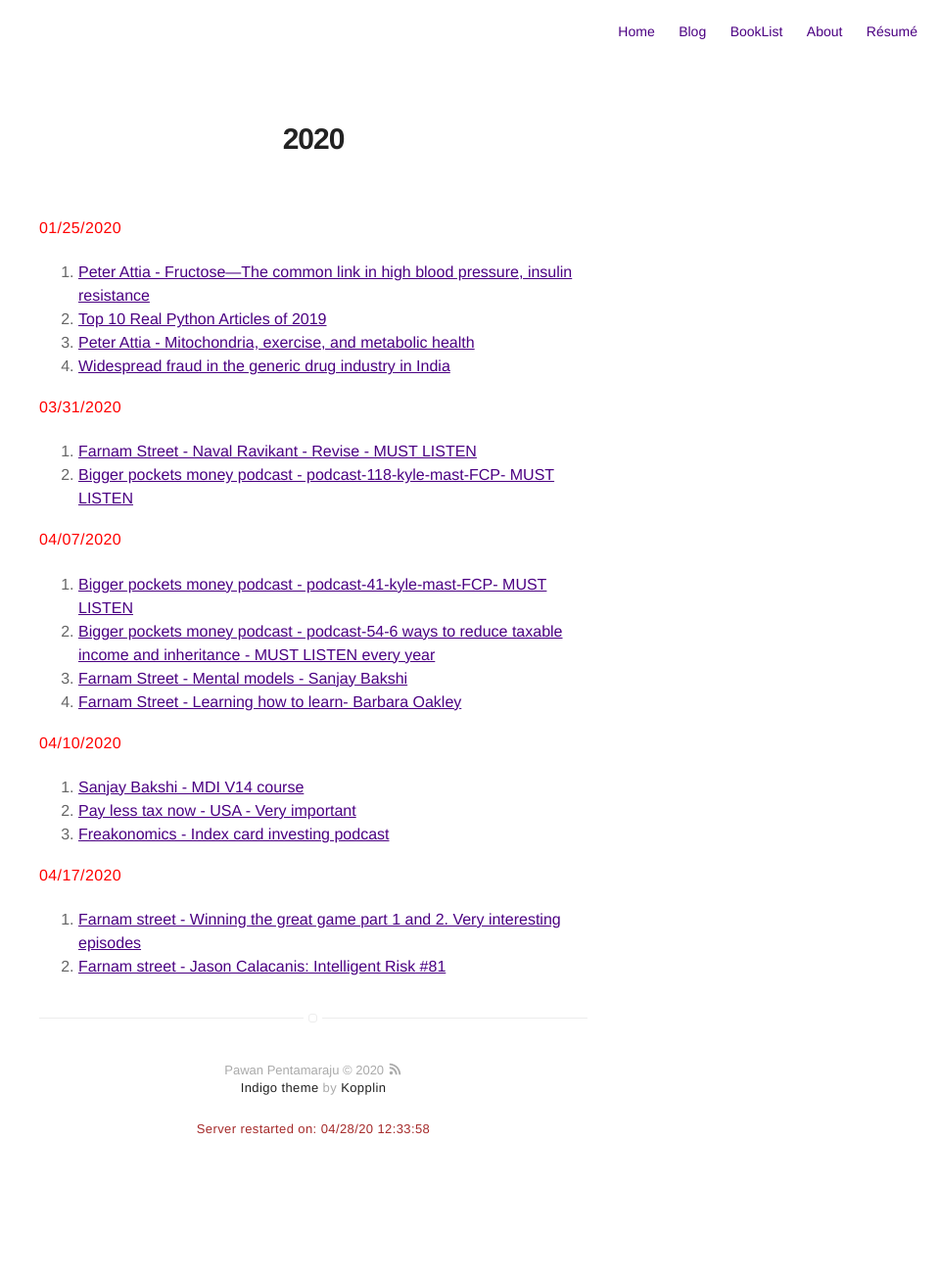
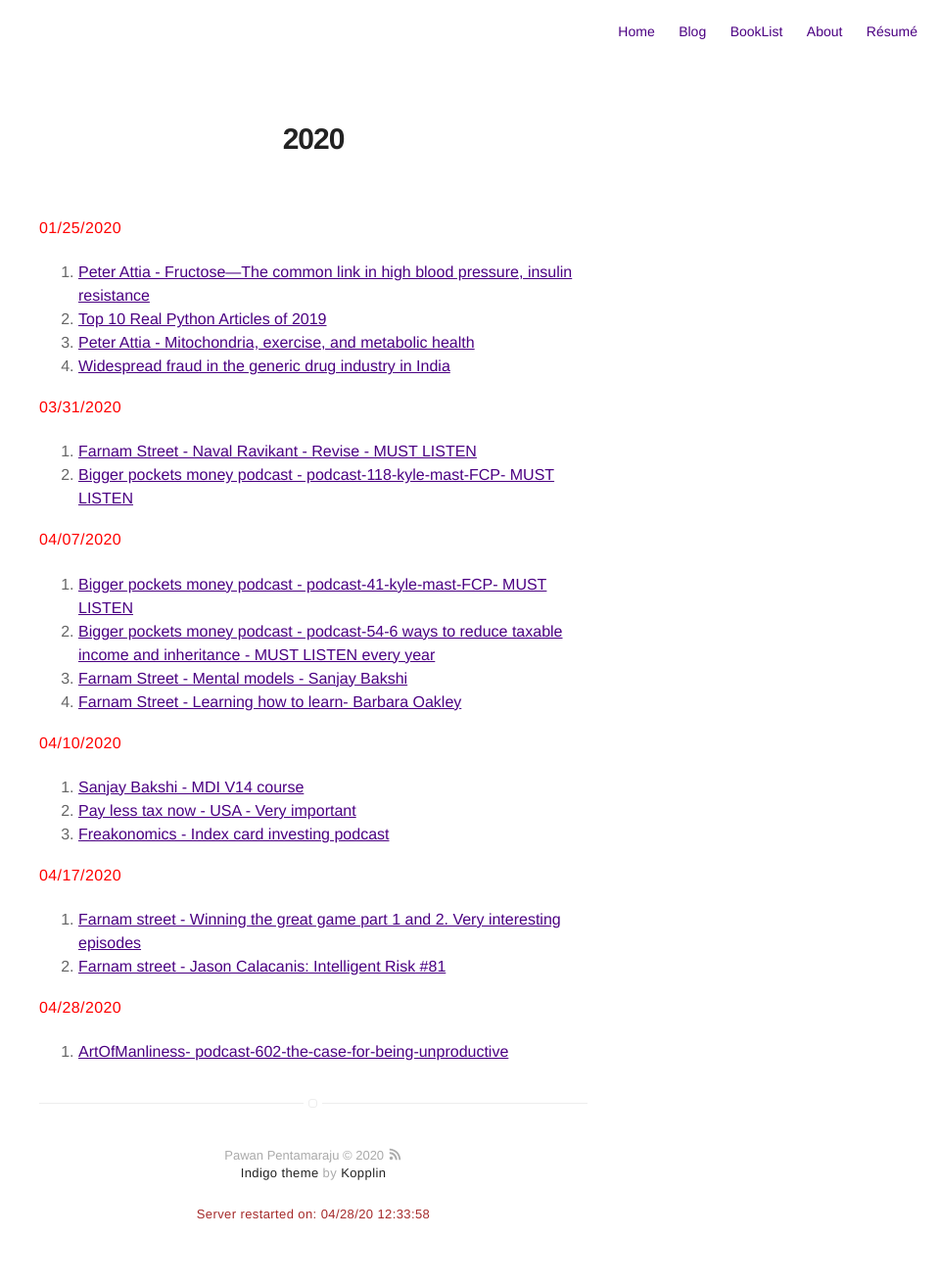
Before and after one commit to pawanpe/pawanpe.github.io, a Jekyll site: the page built from booklist/2020/articlesandvideos.markdown, in a window 1280 px wide. Shown: the whole page at 98% size, without its empty margins (320-1280 px from the left). Built offline with Jekyll 4.4.1, drawn with Linux system fonts in a browser that asks for light colours; before the commit the page ends 1224 px from its top, so only the background shows below that.

Commit message:
update 4/28/2020

```diff
--- a/booklist/2020/articlesandvideos.markdown
+++ b/booklist/2020/articlesandvideos.markdown
@@ -34,3 +34,7 @@ layout: page
 
 1. [Farnam street - Winning the great game part 1 and 2. Very interesting episodes](https://fs.blog/knowledge-project/adam-robinson-pt1/)
 2. [Farnam street - Jason Calacanis: Intelligent Risk #81](https://fs.blog/knowledge-project/jason-calacanis/)
+
+<b style="color: red">04/28/2020</b>
+
+1. [ArtOfManliness- podcast-602-the-case-for-being-unproductive](https://www.artofmanliness.com/articles/podcast-602-the-case-for-being-unproductive/)
```
